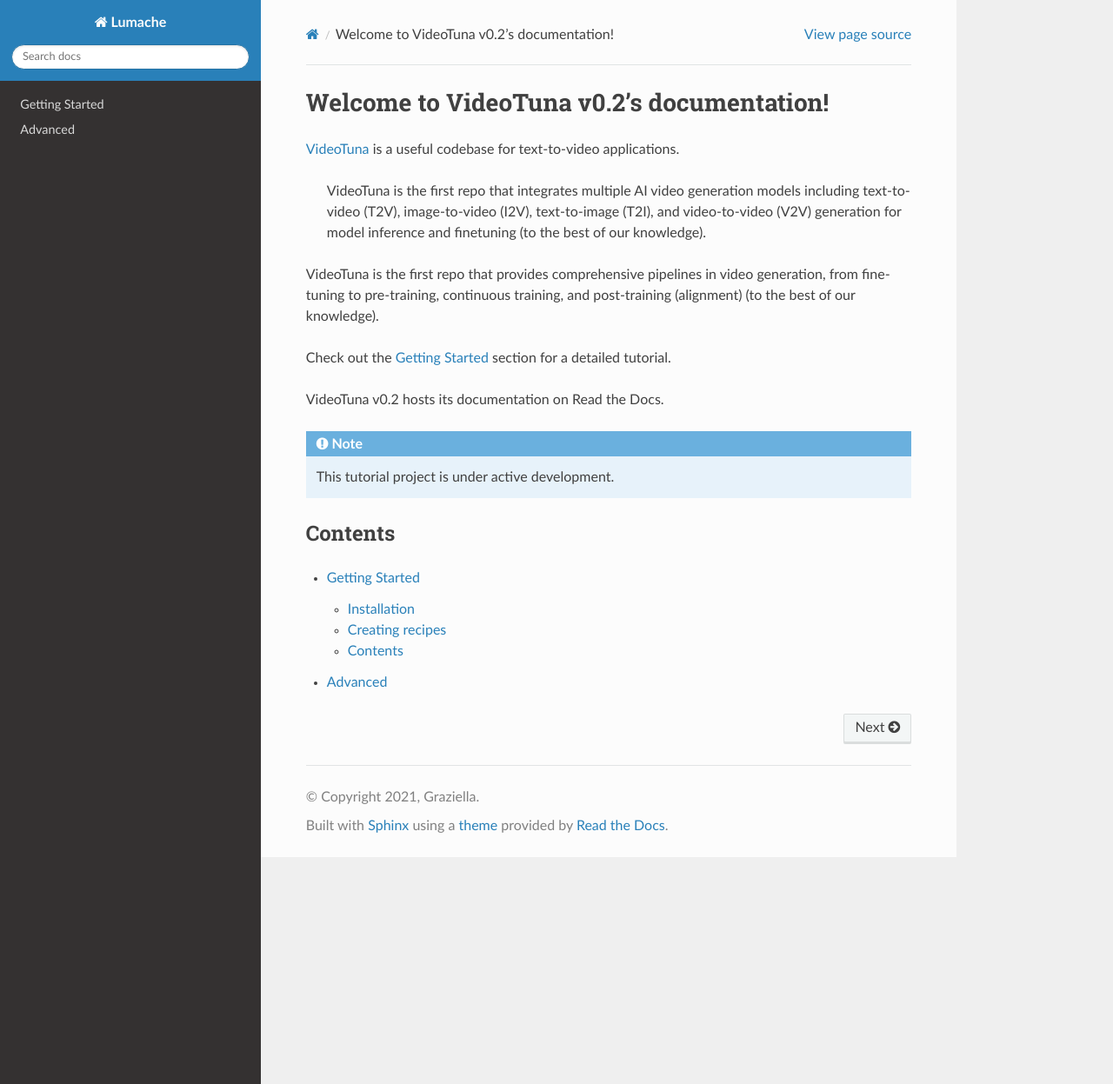
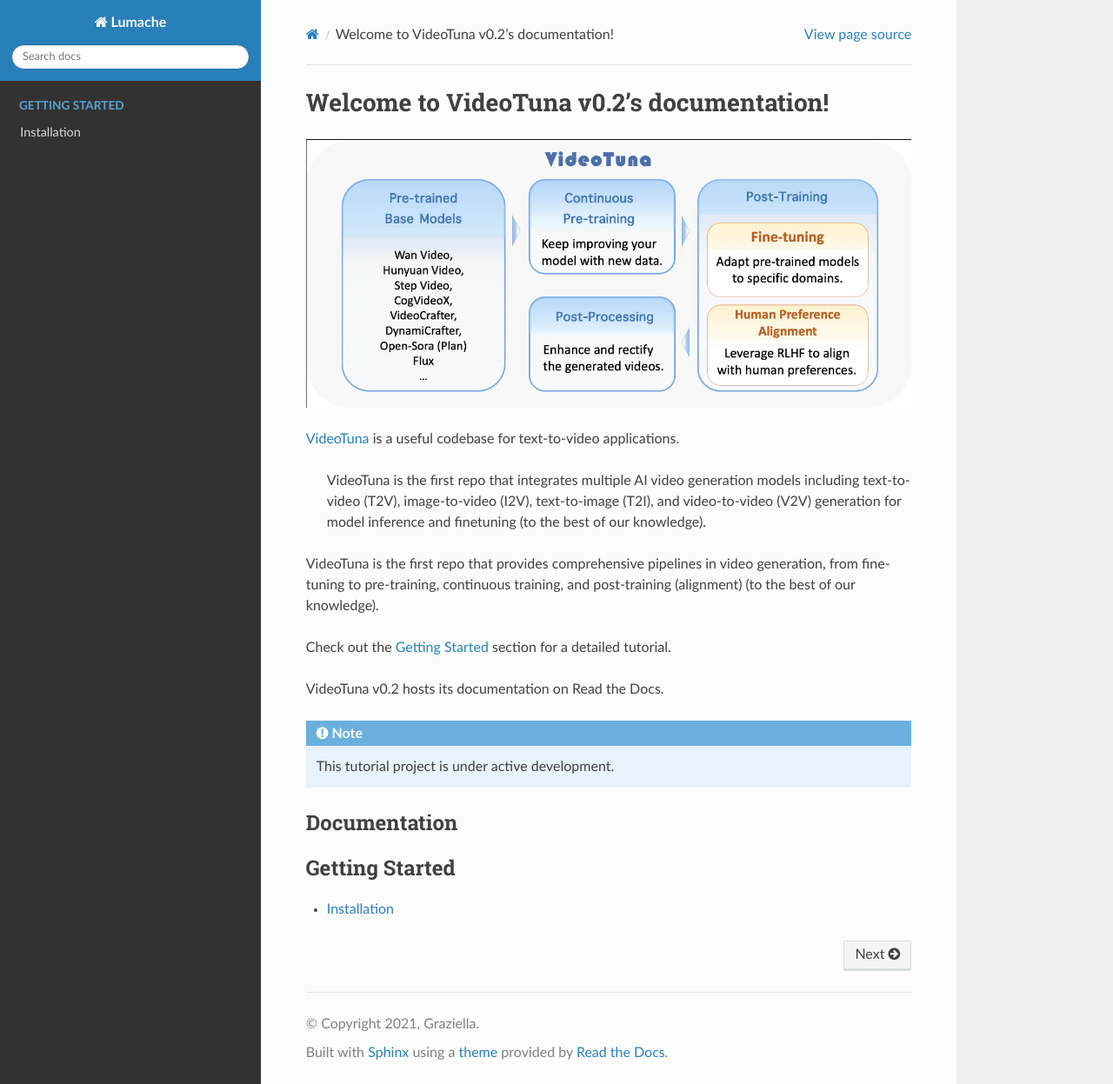
Before and after one commit to Antony-zdh/VideoTuna0.2-Tutorial, a Sphinx documentation site: the page built from docs/source/index.rst, in a window 1280 px wide and 1247 px high. Shown: the whole window at 87% size. Built offline with Sphinx 7.4.7 and the Read the Docs theme 3.1.0, drawn with Linux system fonts in a browser that asks for light colours; pages that are not in the unit, such as notebooks, are missing from menus.

Commit message:
Update index.rst
Update documentation toctree

```diff
--- a/docs/source/index.rst
+++ b/docs/source/index.rst
@@ -1,5 +1,7 @@
 Welcome to VideoTuna v0.2's documentation!
 ==========================================
+
+.. figure:: ./assets/videotuna-features.png
 
 `VideoTuna <https://github.com/VideoVerses/VideoTuna/>`_ is a useful codebase for text-to-video applications.
 
@@ -15,11 +17,17 @@
 
    This tutorial project is under active development.
 
-Contents
---------
+Documentation
+------------------
 
 .. toctree::
-   :maxdepth: 2
+  :maxdepth: 1
+  :caption: Getting Started
 
-   getting_started
-   advanced
+  getting_started/installation
+
+.. toctree::
+  :maxdepth: 2
+  :caption: Advanced
+
+  advanced/acceleration
```
